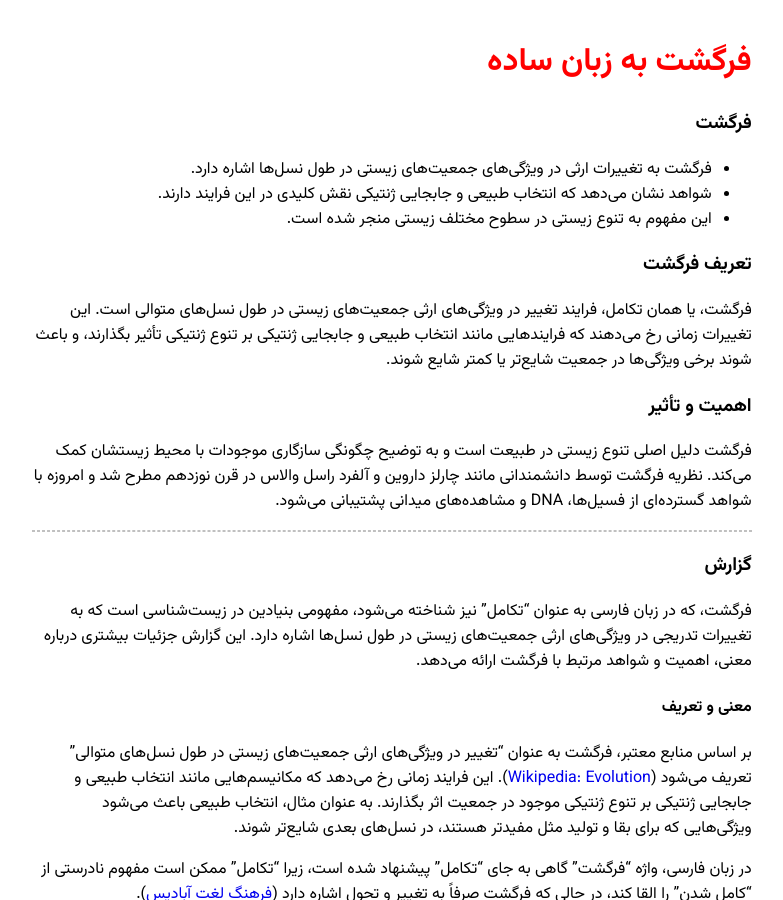
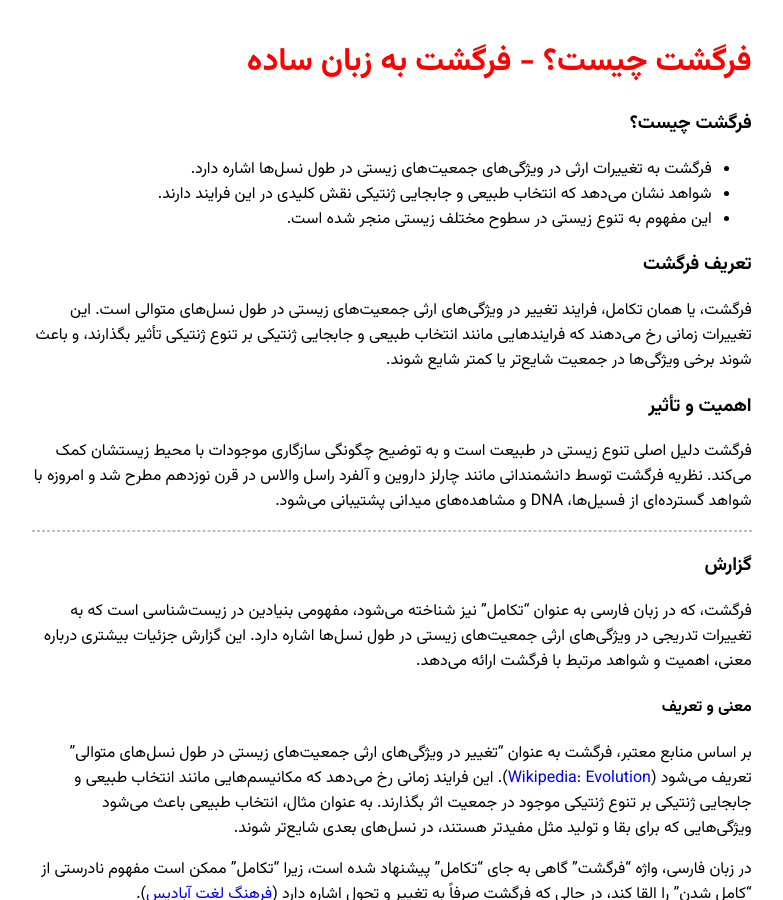
Before and after one commit to darkblog/darkblog.github.io, a Jekyll site: the page built from _posts/2024-7-4-3.md, in a window 1280 px wide and 900 px high. Shown: the whole window, without its empty margins (248-1031 px from the left). Built offline with Jekyll 4.4.1, drawn with Linux system fonts in a browser that asks for light colours; some of the changed text lies outside the part shown.

Commit message:
Update 2024-7-4-3.md

```diff
--- a/_posts/2024-7-4-3.md
+++ b/_posts/2024-7-4-3.md
@@ -1,9 +1,9 @@
 ---
 layout: post
-title: فرگشت به زبان ساده
+title: فرگشت چیست؟ - فرگشت به زبان ساده
 ---
 
-### فرگشت
+### فرگشت چیست؟
 - فرگشت به تغییرات ارثی در ویژگی‌های جمعیت‌های زیستی در طول نسل‌ها اشاره دارد.
 - شواهد نشان می‌دهد که انتخاب طبیعی و جابجایی ژنتیکی نقش کلیدی در این فرایند دارند.
 - این مفهوم به تنوع زیستی در سطوح مختلف زیستی منجر شده است.
```
